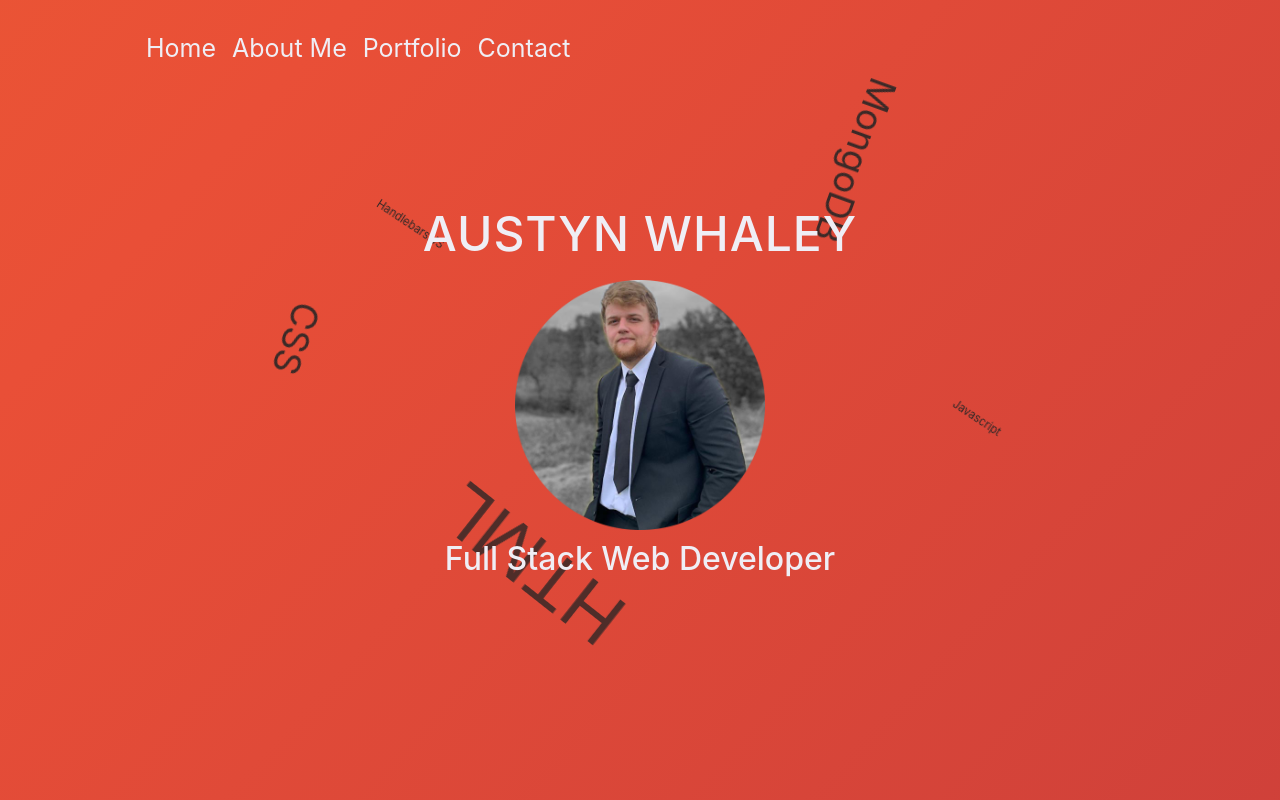
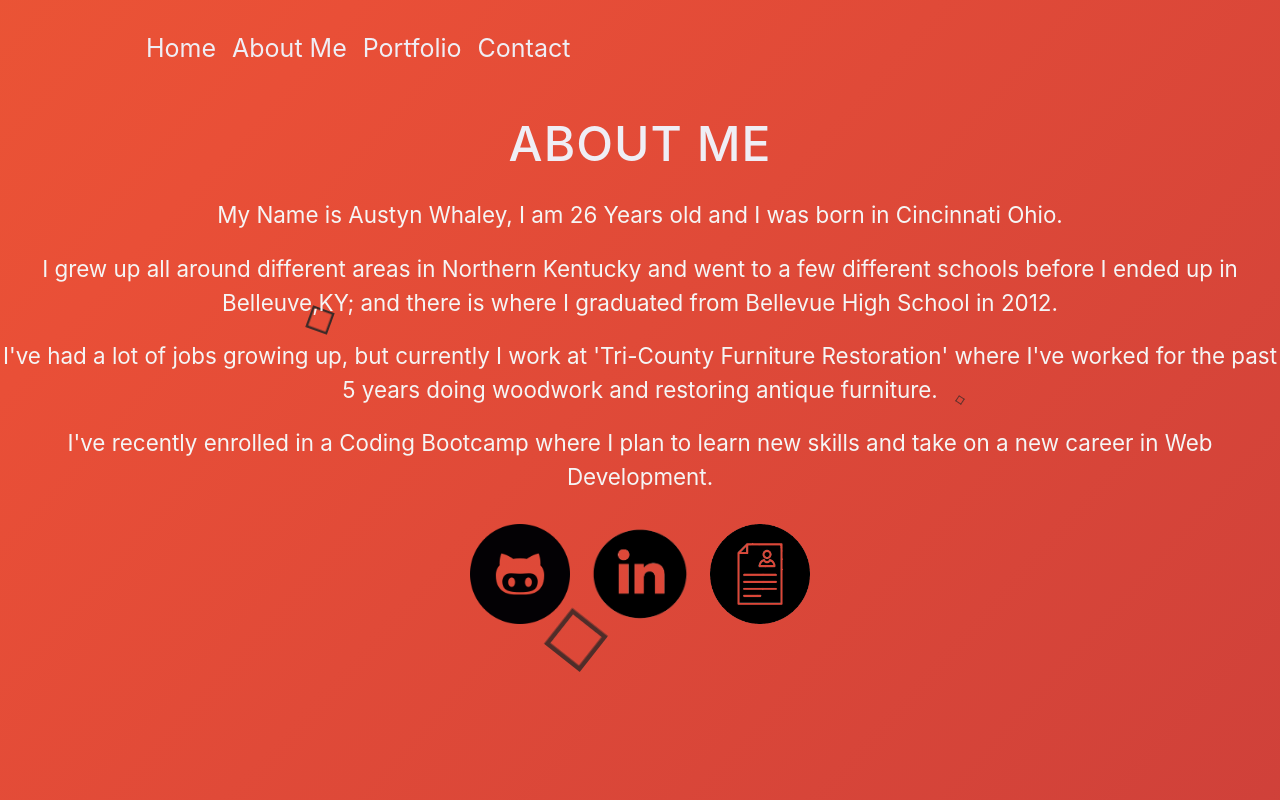
Before and after one commit to austynwhaley/bootstrap_repo, a React (Create React App) app: page /about in a window 1280 px wide. Shown: the top 800 px of the page. Built offline with nearby package versions, Linux system fonts and the light colour scheme.

Commit message:
router test

```diff
--- a/src/App.js
+++ b/src/App.js
@@ -1,7 +1,7 @@
 import React, { Component } from 'react';
 
 
-import { HashRouter as Router, Route, Switch, } from 'react-router-dom';
+import { BrowserRouter as Router, Route, Switch, Link, Redirect } from 'react-router-dom';
 
 //pages
 import Homepage from './pages/Homepage/index'
@@ -18,12 +18,13 @@
 
       <Router>
         <Switch>
-        <Route exact path='/' component={Homepage}/>
+        <Route exact path='/bootstrap_repo' component={Homepage}/>
         <Route exact path='/about' component={About}/>
         <Route exact path='/contact' component={Contact}/>
         <Route exact path='/portfolio' component={Portfolio}/>
         <Route exact path='/pdf' component={Pdf}/>
         <Route exact path="/404" component={NotFound}/>
+        <Redirect to="/404"/>
         </Switch>
       </Router>
 
```
